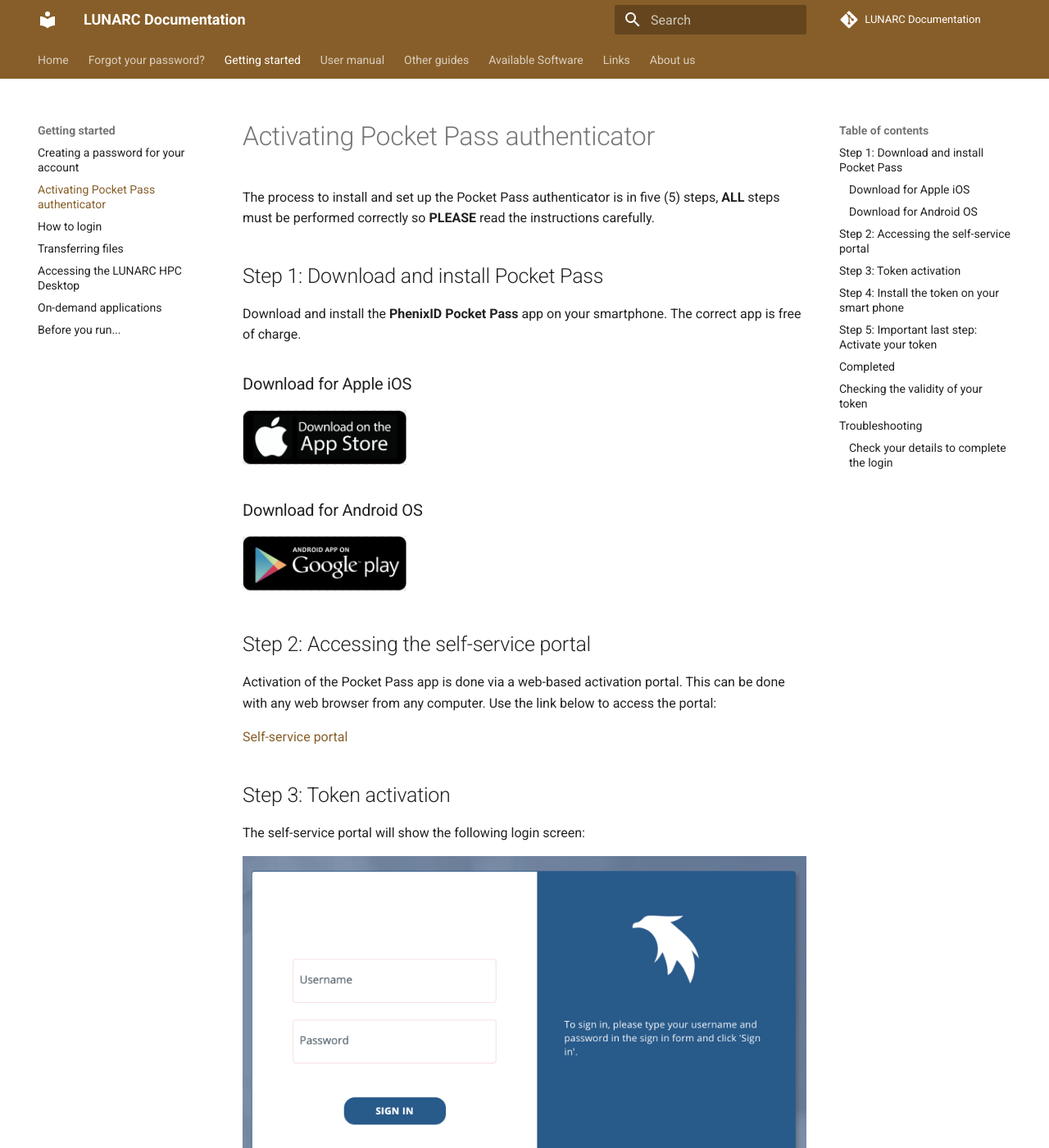
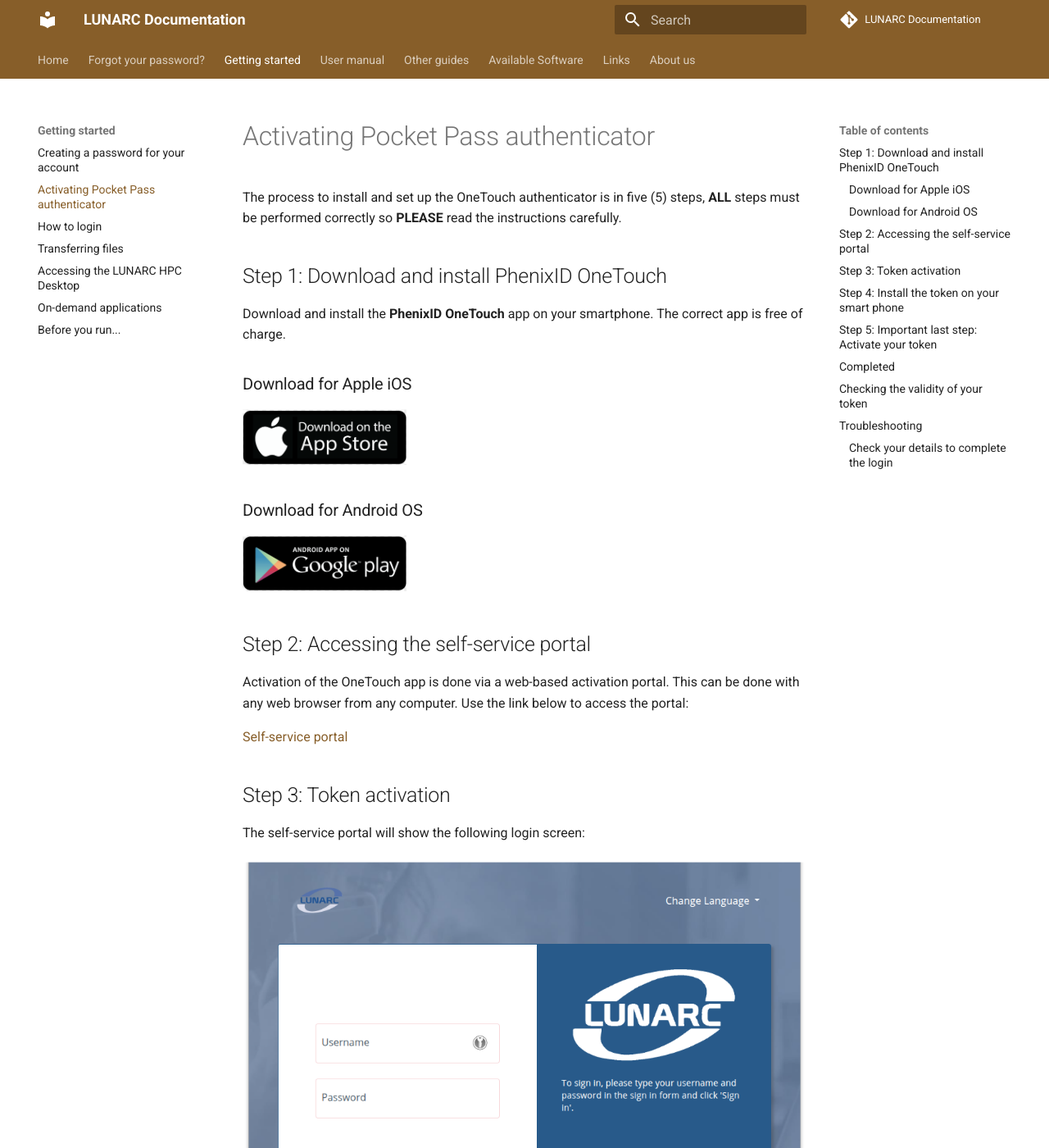
Before and after one commit to lunarc/lunarc_docs, an MkDocs documentation site: the page built from docs/getting_started/authenticator_howto.md, in a window 1280 px wide and 1400 px high. Shown: the whole window at 82% size. Built offline with MkDocs 1.6.1 and Material for MkDocs 9.7.7, drawn with Linux system fonts in a browser that asks for light colours; comment, search, counter and statistics services are not loaded; some of the changed text lies outside the part shown.

Commit message:
OneTouch replaces PocketPass

```diff
--- a/docs/getting_started/authenticator_howto.md
+++ b/docs/getting_started/authenticator_howto.md
@@ -1,19 +1,19 @@
-The process to install and set up the Pocket Pass authenticator is in five (5) steps, **ALL** steps must be performed correctly so **PLEASE** read the instructions carefully.
+The process to install and set up the OneTouch authenticator is in five (5) steps, **ALL** steps must be performed correctly so **PLEASE** read the instructions carefully.
 
-## Step 1: Download and install Pocket Pass
-Download and install the **PhenixID Pocket Pass** app on your smartphone. The correct app is free of charge.
+## Step 1: Download and install PhenixID OneTouch
+Download and install the **PhenixID OneTouch** app on your smartphone. The correct app is free of charge.
 
 ### Download for Apple iOS
 
-[![sample screen](../images/ios-download.png "Download for android"){: style="width:200px"}](https://itunes.apple.com/se/app/phenixid-pocket-pass/id1071318323?mt=8 "Pocket Pass download")
+[![sample screen](../images/ios-download.png "Download for android"){: style="width:200px"}](https://apps.apple.com/se/app/phenixid-onetouch/id1118849636 "OneTouch download")
 
 ### Download for Android OS
 
-[![sample screen](../images/android-download.png "Download for android"){: style="width:200px"}](https://play.google.com/store/apps/details?id=com.phenixidentity.pocketpass "Pocket Pass download")
+[![sample screen](../images/android-download.png "Download for android"){: style="width:200px"}](https://play.google.com/store/apps/details?id=com.phenixidentity.onetouch "OneTouch download")
 
 ## Step 2: Accessing the self-service portal
 
-Activation of the Pocket Pass app is done via a web-based activation portal. This can be done with any web browser from any computer. Use the link below to access the portal:
+Activation of the OneTouch app is done via a web-based activation portal. This can be done with any web browser from any computer. Use the link below to access the portal:
 
 [Self-service portal](https://phenix3.lunarc.lu.se/selfservice/)
 
@@ -21,11 +21,11 @@
 ## Step 3: Token activation
 The self-service portal will show the following login screen:
 
-![sample screen](../images/selfservice_login_rev1.png "Desktop sample screen")
+![sample screen](../images/selfservice_login_rev2.png "Desktop sample screen")
 
 Enter your **LUNARC** username (not an email address) and password. These will generally be different from your LU credentials; if you are an existing user returning to these instructions to reset your password or replace a PocketPass, the username and password that PhenixID needs are the same as the ones used to log into COSMOS with SSH or ThinLinc. If everything works, you will receive an SMS with an OTP token to the registered phone number. Enter the OTP token on the next page:
 
-![sample screen](../images/selfservice_otp_rev1.png "Desktop sample screen")
+![sample screen](../images/selfservice_otp_rev2.png "Desktop sample screen")
 
 If everything worked you will be taken to a page with a **GENERAL**-tab with user information and a **TOKENS**-tab with the registered tokens. Click on the **TOKENS**-tab. This will display a button **Activate PhenixID Pocket Pass**.
 
@@ -35,43 +35,43 @@
 
 ![sample screen](../images/add_token2.png "Desktop sample screen")
 
-Click next to continue. This will display a QR code, which you scan with the Pocket Pass app on your smartphone in the next step.  **Make sure no one can scan your QR code and compromise your security**
+Click next to continue. This will display a QR code, which you scan with the OneTouch app on your smartphone in the next step.  **Make sure no one can scan your QR code and compromise your security**
 
 ![sample screen](../images/add_token3.png "Desktop sample screen")
 
 ## Step 4: Install the token on your smart phone
 
-Make sure the Pocket Pass app can access the camera of your smartphone. Open the Pocket Pass app and click **Install key**
+Make sure the OneTouch app can access the camera of your smartphone. Open the OneTouch app and click **Install key**
 
-![sample screen](../images/pp_ss2.png "Desktop sample screen")
+![sample screen](../images/ot_ss1.jpg "Desktop sample screen")
 
 Click on **Scan barcode**
 
-![sample screen](../images/pp_ss3.png "Desktop sample screen")
+![sample screen](../images/ot_ss2.jpg "Desktop sample screen")
 
 Point your camera to the QR code shown inside the HPC desktop on your desktop/laptop computer. The app should detect the code and install the key automatically.
 
 In the next step, the app asks you for a pin code to protect your key. Enter your pin code.
 
-![sample screen](../images/pp_ss4.png "Desktop sample screen")
+![sample screen](../images/ot_ss3.jpg "Desktop sample screen")
 
 When this is done the following screen should be shown:
 
-![sample screen](../images/pp_ss5.png "Desktop sample screen")
+![sample screen](../images/ot_ss4.jpg "Desktop sample screen")
 
-Click continue to display the current valid OTP-code.
+Click continue and One-time password to display the current valid OTP-code. The app will ask you to enter your own PIN code (the PIN code you entered in step 4).
 
-![sample screen](../images/pp_ss6.png "Desktop sample screen")
+![sample screen](../images/ot_ss5.jpg "Desktop sample screen")
 
-## Step 5: Important last step: Activate your token
+## __Step 5: Important last step: Activate your token__
 
-Go back to the self-service portal and click "next". You will then be prompted for an OTP to finalize the activation. You will get this OTP from the pocket-pass application and will **NOT** be sent as a text-message.
+Go back to the self-service portal and click "next". You will then be prompted for an OTP to finalize the activation. You will get this OTP from the OneTouch application (it will **NOT** be sent as a text-message).
 
 Your token will expire in two year's time at which time you will need to activate a new token.
 
 ## Completed
 
-You can now log in to the LUNARC systems using the Pocket Pass app. Having entered your password you will be prompted to enter your Pocket Pass OTP-token when logging in.
+You can now log in to the LUNARC systems using the OneTouch app. Having entered your password you will be prompted to enter your OneTouch generated OTP-token when logging in.
 
 
 ## Checking the validity of your token
@@ -79,7 +79,7 @@
 You can check the validity, in particular the expiration state, of your pocket pass token inside the self-service portal.  Use
 
 * your LUNARC password (not your SUPR password)
-* the one-time-password sent by **text message** to the phone number you have registered (not from the Pocket Pass app)
+* the one-time-password sent by **text message** to the phone number you have registered (not from the OneTouch app)
 
 when following [steps 2](#step-2-accessing-the-self-service-portal) and [3](#step-3-token-activation) mentioned above to access the self-service portal.  Please check the [FAQ](/../manual/faq/manual_faq_login/#could-your-send-my-one-time-password-for-pocket-pass-activation-to-my-new-mobile-phone-number) if you need to update your mobile phone number.
 
@@ -103,7 +103,7 @@
 Try again from the start:
 
 - [Reset your password at the self service portal](https://phenix3.lunarc.lu.se/pss)
-- Get your Pocket Pass authenticator set up
+- Get your OneTouch authenticator set up
 
 ---
 
```
Also changed, not shown: other parts of docs/getting_started/authenticator_howto.md (+1 -1 lines), docs/images/add_token1.png, docs/images/add_token2.png, docs/images/add_token5.png, docs/images/ios-download.jpg (deleted), docs/images/ot_ss1.jpg (added), docs/images/ot_ss2.jpg (added), docs/images/ot_ss3.jpg (added), docs/images/ot_ss4.jpg (added), docs/images/ot_ss5.jpg (added), docs/images/pp_ss1.png (deleted), docs/images/pp_ss2.png (deleted), docs/images/pp_ss3.png (deleted), docs/images/pp_ss4.png (deleted), 4 more files.
